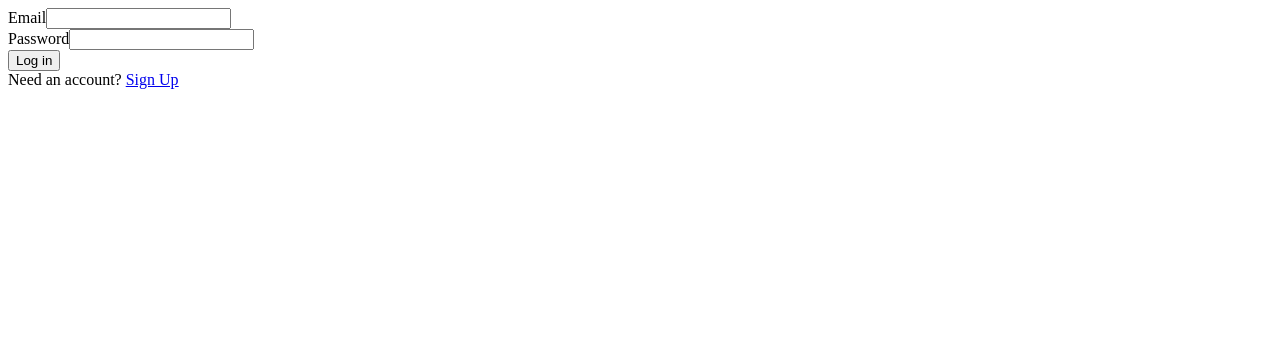
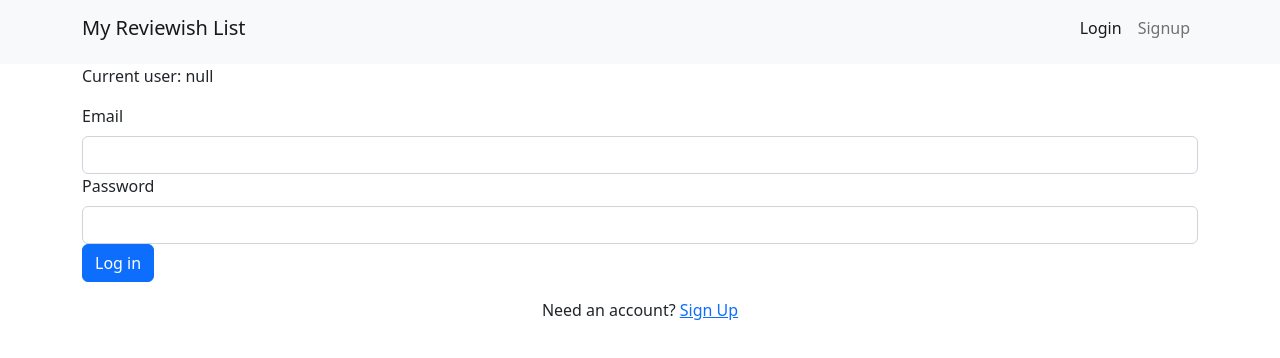
Before and after one commit to bebegom/my-reviewish-list, a React (Vite) app: page / in a window 1280 px wide. Shown: the top 358 px of the page. Built offline with nearby package versions, Linux system fonts and the light colour scheme; no server answers.

Commit message:
user can login and logout, navbar-links changes depending on if user is logged in or not

```diff
--- a/package.json
+++ b/package.json
@@ -17,7 +17,8 @@
     "react-bootstrap": "^2.7.0",
     "react-dom": "^18.2.0",
     "react-query": "^3.39.2",
-    "react-router-dom": "^6.6.1"
+    "react-router-dom": "^6.6.1",
+    "sass": "^1.57.1"
   },
   "devDependencies": {
     "@types/react": "^18.0.26",
--- a/src/App.jsx
+++ b/src/App.jsx
@@ -1,15 +1,17 @@
+import './assets/scss/App.scss'
 import LoginPage from './pages/LoginPage'
 import NotFoundPage from './pages/NotFoundPage'
 import SignupPage from './pages/SignupPage'
 import HomePage from './pages/HomePage'
 import LogoutPage from './pages/LogoutPage'
 import ToplistsPage from './pages/ToplistsPage'
-import {Routes, Route} from 'react-router-dom'
+import { Routes, Route } from 'react-router-dom'
+import Navigation from './components/Navigation'
 
 function App() {
 	return (
 		<>
-		{/* <Navigation/> */}
+			<Navigation />
 
 			<Routes>
 				{/* -------------------------------- GUEST -------------------------------- */}
--- /dev/null
+++ b/src/assets/scss/App.scss
@@ -0,0 +1 @@
+@import 'bootstrap/scss/bootstrap';
--- /dev/null
+++ b/src/components/Navigation.jsx
@@ -0,0 +1,34 @@
+import Container from 'react-bootstrap/esm/Container'
+import Nav from 'react-bootstrap/Nav'
+import Navbar from 'react-bootstrap/Navbar'
+import { Link, NavLink } from 'react-router-dom'
+import { useAuthContext } from '../contexts/AuthContext'
+
+const Navigation = () => {
+    const { currentUser } = useAuthContext()
+    return (
+        <Navbar collapseOnSelect expand="lg" bg="light" variant="light" className="pb-3">
+            <Container>
+                <Navbar.Brand as={Link} to="/">My Reviewish List</Navbar.Brand>
+                <Navbar.Toggle aria-controls="responsive-navbar-nav" />
+                <Navbar.Collapse id="responsive-navbar-nav">
+                    <Nav className="ms-auto align-items-center">
+                        {currentUser && (
+                            <Nav.Link as={NavLink} to="/logout">Log out</Nav.Link>
+                        )}
+
+                        {!currentUser && (
+                            <>
+                                <Nav.Link as={NavLink} to="/">Login</Nav.Link>
+                                <Nav.Link as={NavLink} to="/signup">Signup</Nav.Link>
+                            </>
+                        )}
+
+                    </Nav>
+                </Navbar.Collapse>
+            </Container>
+		</Navbar>
+    )
+}
+
+export default Navigation
--- a/src/contexts/AuthContext.jsx
+++ b/src/contexts/AuthContext.jsx
@@ -1,6 +1,11 @@
-import { createContext, useContext, useState } from 'react'
+import { createContext, useContext, useState, useEffect } from 'react'
 import { auth, db } from '../firebase'
-import { createUserWithEmailAndPassword} from 'firebase/auth'
+import {
+    createUserWithEmailAndPassword,
+    signInWithEmailAndPassword,
+    signOut,
+    onAuthStateChanged,
+} from 'firebase/auth'
 import { doc, setDoc } from 'firebase/firestore'
 
 const AuthContext = createContext()
@@ -11,9 +16,9 @@ const useAuthContext = () => {
 
 const AuthContextProvider = ({ children }) => {
     const [loading, setLoading] = useState(false)
+    const [currentUser, setCurrentUser] = useState(null)
 
     const signup = async (email, password) => {
-        console.log('create account with: ', email, password)
 		await createUserWithEmailAndPassword(auth, email, password)
 
 		const docRef = doc(db, 'users', auth.currentUser.uid)
@@ -22,19 +27,33 @@ const AuthContextProvider = ({ children }) => {
 		})
 	}
 
+    const login = (email, password) => {
+        return signInWithEmailAndPassword(auth, email, password)
+    }
+
+    const logout = () => {
+        return signOut(auth)
+    }
+
+    useEffect(() => {
+        // listen for auth-state changes
+        const unsubscribe = onAuthStateChanged(auth, (user) => {
+            setCurrentUser(user)
+        })
+
+        return unsubscribe
+    }, [])
+
     const contextValues = {
+        currentUser,
 		signup,
+        login,
+        logout,
     }
 
     return (
 		<AuthContext.Provider value={contextValues}>
-			{loading ? (
-				<div id="initial-loader">
-					Loading...
-				</div>
-			) : (
-				children
-			)}
+			{children}
 		</AuthContext.Provider>
 	)
 }
--- a/src/pages/HomePage.jsx
+++ b/src/pages/HomePage.jsx
@@ -1,10 +1,13 @@
 import React from 'react'
+import { useAuthContext } from '../contexts/AuthContext'
 
 const HomePage = () => {
+    const {currentUser} = useAuthContext()
     return (
-        <div>
+        <>
             <p>Homepage</p>
-        </div>
+            <p>Current user: {currentUser ? currentUser.email : 'null'}</p>
+        </>
     )
 }
 
--- a/src/pages/LoginPage.jsx
+++ b/src/pages/LoginPage.jsx
@@ -1,8 +1,9 @@
-import {useRef, useState} from 'react'
+import { useRef, useState } from 'react'
 import Container from 'react-bootstrap/Container'
 import Form from 'react-bootstrap/Form'
 import Button from 'react-bootstrap/Button'
 import { Link, useNavigate } from 'react-router-dom'
+import { useAuthContext } from '../contexts/AuthContext'
 
 const LoginPage = () => {
     const emailRef = useRef()
@@ -11,14 +12,34 @@ const LoginPage = () => {
     const [loading, setLoading] = useState(false)
     const [error, setError] = useState(null)
 
+    const { login, currentUser } = useAuthContext()
+    // console.log('logging ', currentUser.email)
+
+    const navigate = useNavigate()
+
     const handleSubmit = async (e) => {
-        console.log('submitting')
+        e.preventDefault()
+        setError(null)
 
-        //
+        // try to log in
+        try{
+            setLoading(true)
+            await login(emailRef.current.value, passwordRef.current.value)
+            navigate('/home')
+        } catch(e) {
+            setError(e.message)
+        } finally {
+            setLoading(false)
+        }
     }
 
     return (
+        <>
             <Container>
+                <p>Current user: {currentUser ? currentUser.email : 'null'}</p>
+                {error && (
+                    <div>ERROR: {error}</div>
+                )}
                 <Form onSubmit={handleSubmit}>
                     <Form.Group id='email'>
                         <Form.Label>Email</Form.Label>
@@ -37,6 +58,7 @@ const LoginPage = () => {
                     Need an account? <Link to="/signup">Sign Up</Link>
                 </div>
             </Container>
+        </>
     )
 }
 
--- a/src/pages/LogoutPage.jsx
+++ b/src/pages/LogoutPage.jsx
@@ -1,10 +1,35 @@
-import React from 'react'
+import { useEffect, useState } from 'react'
+import { useAuthContext } from '../contexts/AuthContext'
+import { useNavigate } from 'react-router-dom'
+import Container from 'react-bootstrap/Container'
 
 const LogoutPage = () => {
+    const { logout } = useAuthContext()
+    const navigate = useNavigate()
+    const [error, setError] = useState(null)
+
+    useEffect(()=> {
+        setError(null)
+        const logoutUser = async () => {
+
+            try {
+                await logout()
+                navigate('/')
+            } catch (e) {
+                setError(e.message)
+            }
+
+        }
+        logoutUser()
+    }, [])
+
     return (
-        <div>
-            <p>LogoutPage</p>
-        </div>
+        <Container>
+            {error
+                ? <p>ERROR: {error}</p>
+                : <p>Logging out...</p>
+            }
+        </Container>
     )
 }
 
--- a/src/pages/SignupPage.jsx
+++ b/src/pages/SignupPage.jsx
@@ -1,9 +1,10 @@
-import {useRef, useState} from 'react'
+import { useRef, useState } from 'react'
 import Container from 'react-bootstrap/Container'
 import Form from 'react-bootstrap/Form'
 import Button from 'react-bootstrap/Button'
 import { Link, useNavigate } from 'react-router-dom'
 import { useAuthContext } from '../contexts/AuthContext'
+import Navigation from '../components/Navigation'
 
 
 const SignupPage = () => {
@@ -14,7 +15,7 @@ const SignupPage = () => {
     const [loading, setLoading] = useState(false)
     const [error, setError] = useState(null)
 
-    const {signup} = useAuthContext()
+    const { signup } = useAuthContext()
 
     const navigate = useNavigate()
 
@@ -32,7 +33,7 @@ const SignupPage = () => {
         try {
             setLoading(true)
             await signup(emailRef.current.value, passwordRef.current.value)
-            navigate('/')
+            navigate('/home')
         } catch (e) {
             setError(e.message)
         } finally {
@@ -40,6 +41,7 @@ const SignupPage = () => {
         }
     }
     return (
+        <>
             <Container>
                 {error && (
                     <div>ERROR: {error}</div>
@@ -67,6 +69,7 @@ const SignupPage = () => {
                     already have an account? <Link to="/">Log in</Link>
                 </div>
             </Container>
+        </>
     )
 }
 
```
Also changed, not shown: 1 other file (tests, documents, lock files or other folders). Lines whose indentation alone changed are shown as unchanged.
